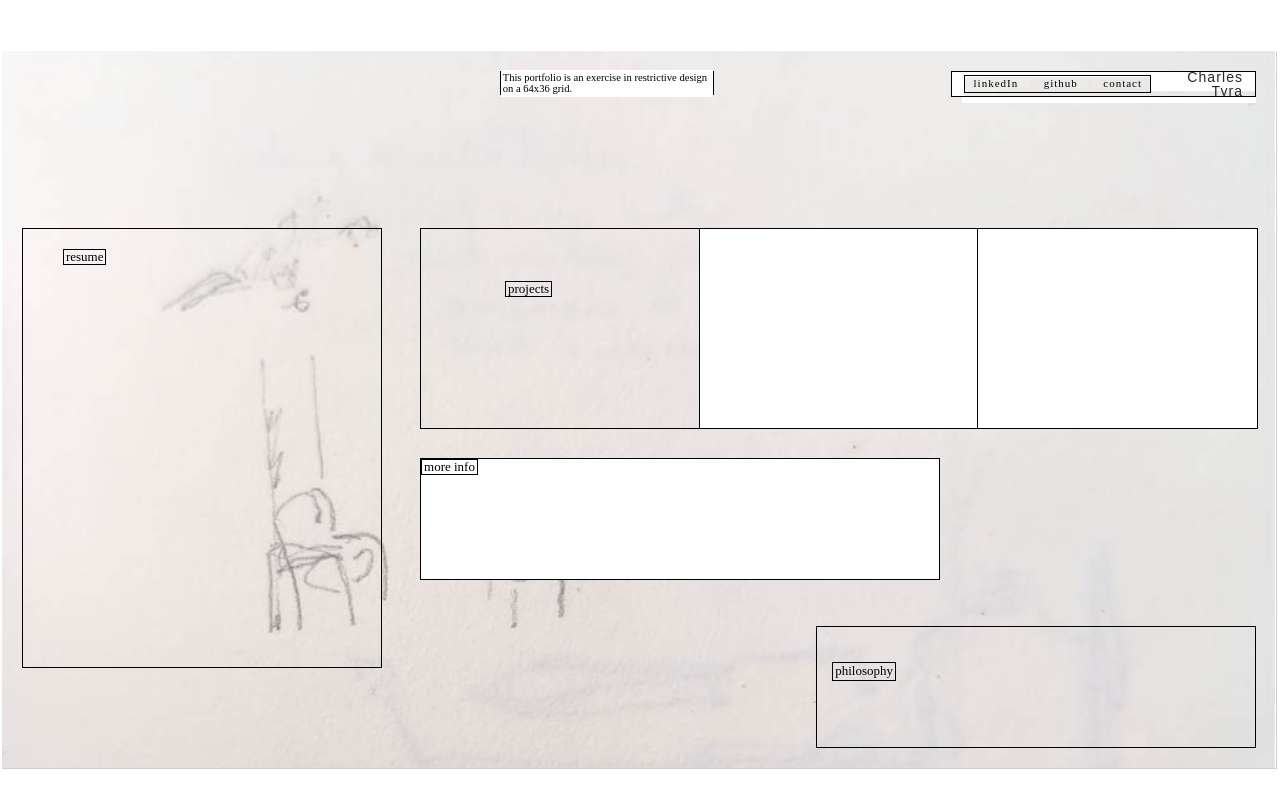
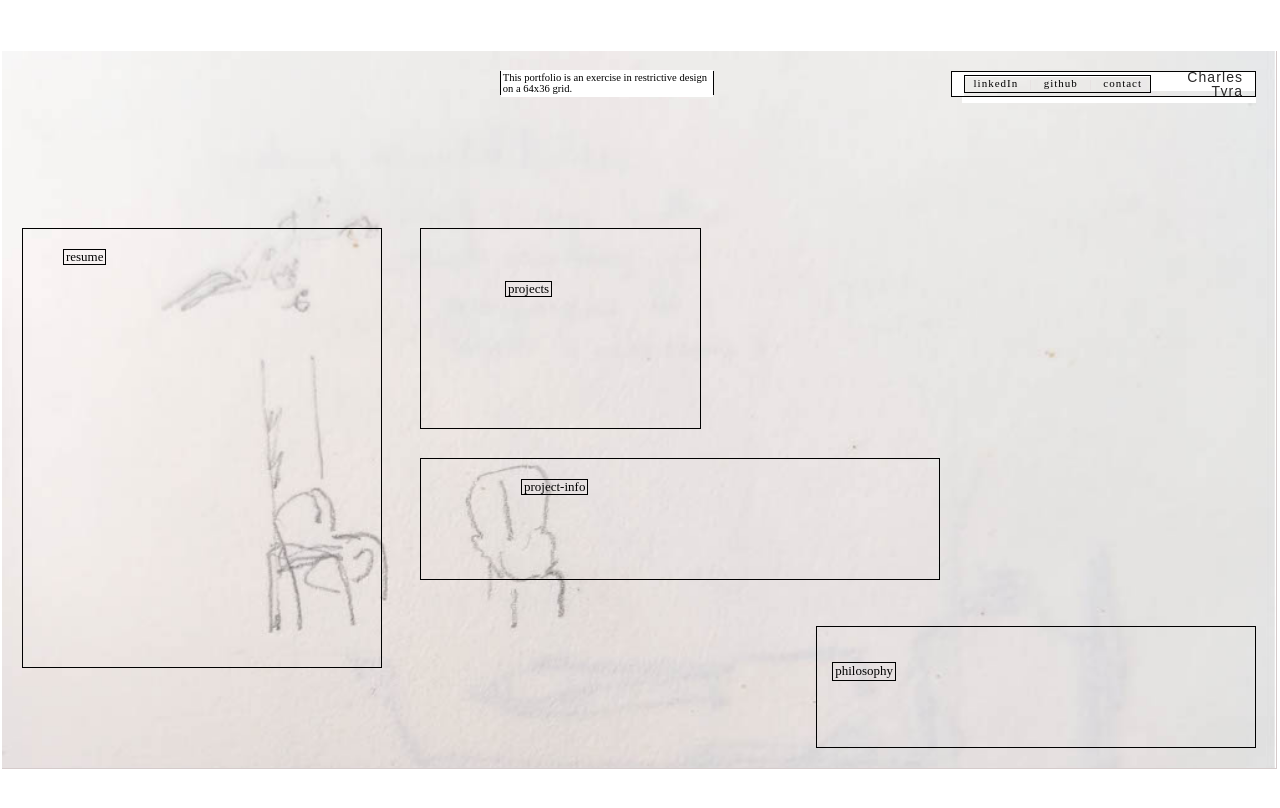
Before and after one commit to charles-tyra/portfolio, a React (Create React App) app: page / in a window 1280 px wide. Shown: the top 808 px of the page. Built offline with nearby package versions, Linux system fonts and the light colour scheme; a web font is replaced by a local one.

Commit message:
DescriptionDiv addedText

```diff
--- a/src/App.js
+++ b/src/App.js
@@ -57,10 +57,10 @@ function App() {
           <Hoverable iD={'resume-div'} textBox={'resume'}/> {/*corresponding image: iMG={resumeImg} */}
           <Hoverable iD={'projects-div'} textBox={'projects'}/> {/*corresponding image: iMG={resumeImg} */}
           <Hoverable iD={'philosophy-div'} textBox={'philosophy'} />
-          <Hoverable iD={'description-div'} textBox={'more info'} />
+          <Hoverable iD={'description-div'} textBox={'project-info'} />
 
-          <div id='placeholder2' />
-          <div id='placeholder3' />
+          {/* <div id='placeholder2' />
+          <div id='placeholder3' /> */}
         </div>
       </div>
 
--- a/src/components/Hoverable/DescriptionDiv/DescriptionDiv.css
+++ b/src/components/Hoverable/DescriptionDiv/DescriptionDiv.css
@@ -7,6 +7,5 @@
    height: calc(600% / 36);
    width: calc(2600% / 64);
 
-   background: white;
    border: 1px solid black;
 }
--- a/src/components/Hoverable/Hoverable.css
+++ b/src/components/Hoverable/Hoverable.css
@@ -48,6 +48,11 @@
    left: 15px;
 }
 
+#project-info {
+   top: 20px;
+   left: 100px;
+}
+
 #projects {
    top: 52px;
    left: 84px;
```
